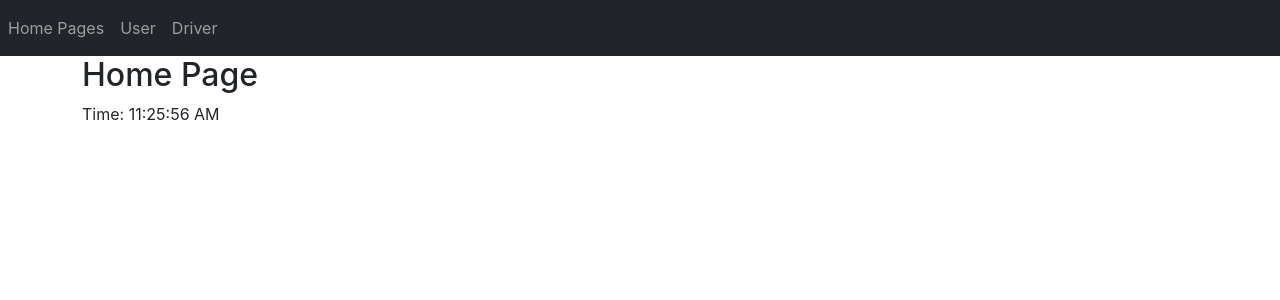
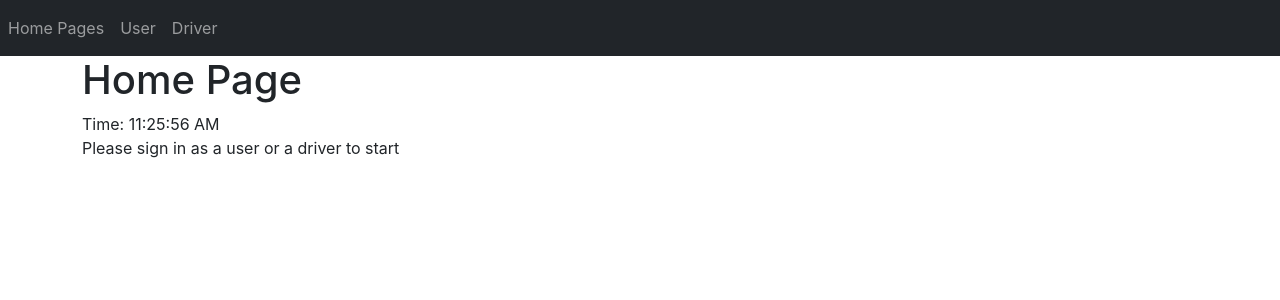
Before and after one commit to caonguyenvo/nuberapp, a React (Create React App) app: page / in a window 1280 px wide. Shown: the top 300 px of the page. Built offline with nearby package versions, Linux system fonts and the light colour scheme; no server answers; what @aws-amplify/ui-react, aws-amplify would draw is missing.

Commit message:
formatting

```diff
--- a/public/index.html
+++ b/public/index.html
@@ -28,7 +28,7 @@
       work correctly both with client-side routing and a non-root public URL.
       Learn how to configure a non-root public URL by running `npm run build`.
     -->
-    <title>React App</title>
+    <title>Nuber driving</title>
   </head>
   <body>
     <noscript>You need to enable JavaScript to run this app.</noscript>
--- a/src/components/Home.jsx
+++ b/src/components/Home.jsx
@@ -19,8 +19,9 @@ function Home(){
     }
     return(
       <div className="container">
-        <h2>Home Page</h2>
+        <h1>Home Page</h1>
         <div>{renderTime()}</div>
+        <div>Please sign in as a user or a driver to start</div>
       </div>
     )
   }
```
